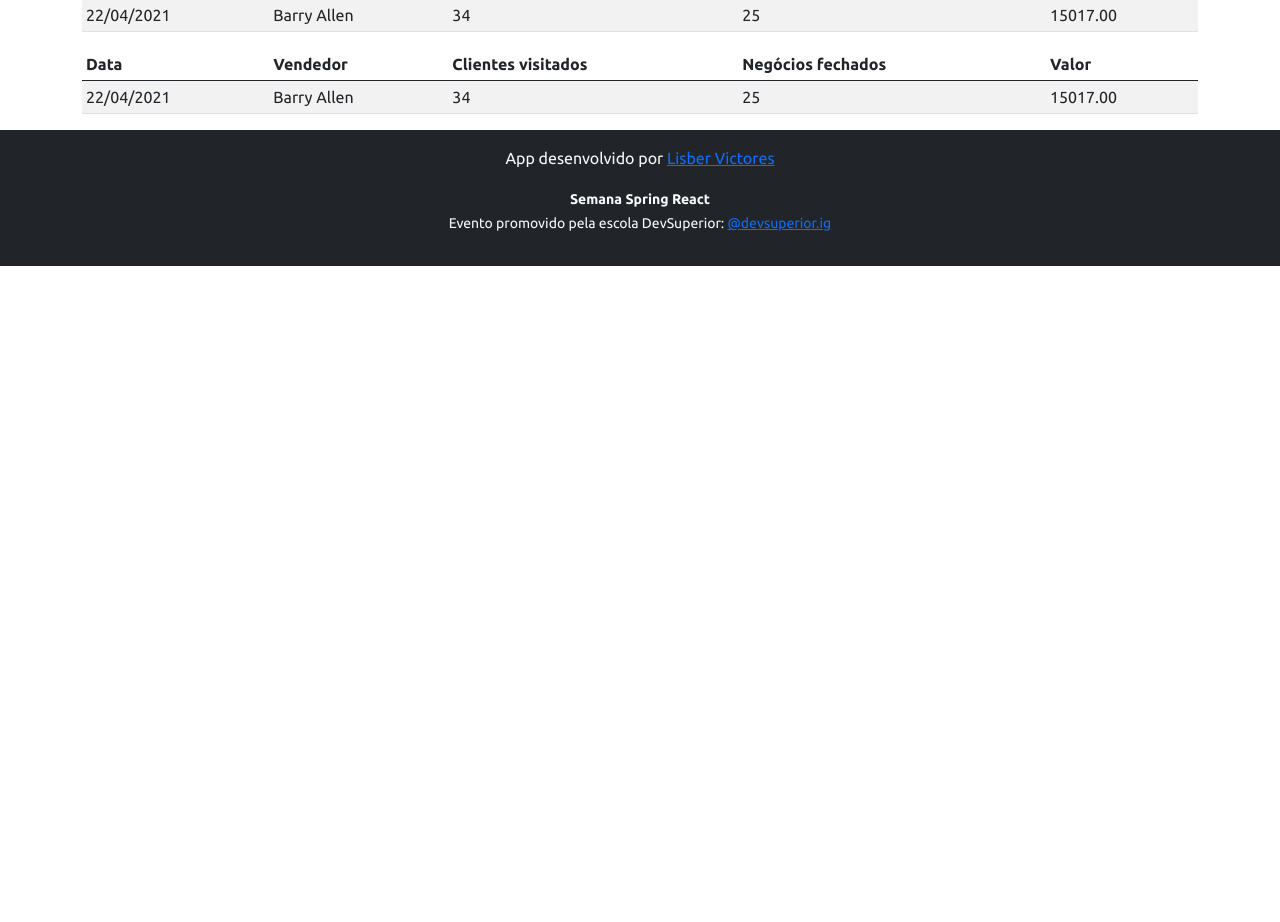
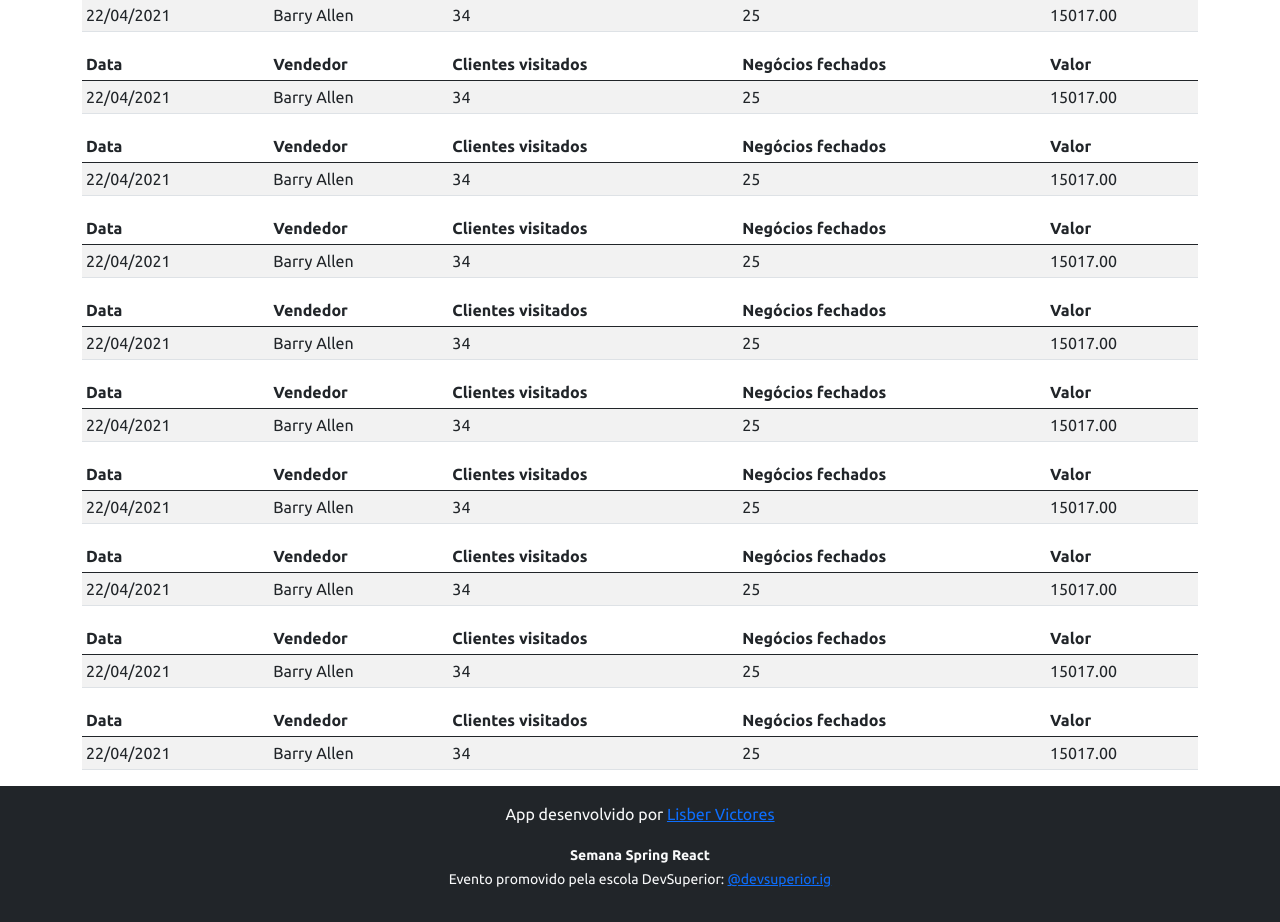
Before and after one commit to lisber42/projeto-sds3, a React (Create React App) app in the folder frontend/: page / in a window 1280 px wide. Shown: the part 560-1482 px from the top of the page. Before the commit the page ends 826 px from the top, so only its background shows below. Built offline with nearby package versions, Linux system fonts and the light colour scheme.

Commit message:
add line Table

```diff
--- a/frontend/src/App.tsx
+++ b/frontend/src/App.tsx
@@ -27,6 +27,14 @@ function App() {
         </div>
         <DataTable />
         <DataTable />
+        <DataTable />
+        <DataTable />
+        <DataTable />
+        <DataTable />
+        <DataTable />
+        <DataTable />
+        <DataTable />
+        <DataTable />
       </div>
       <Footer />
     </>
```
